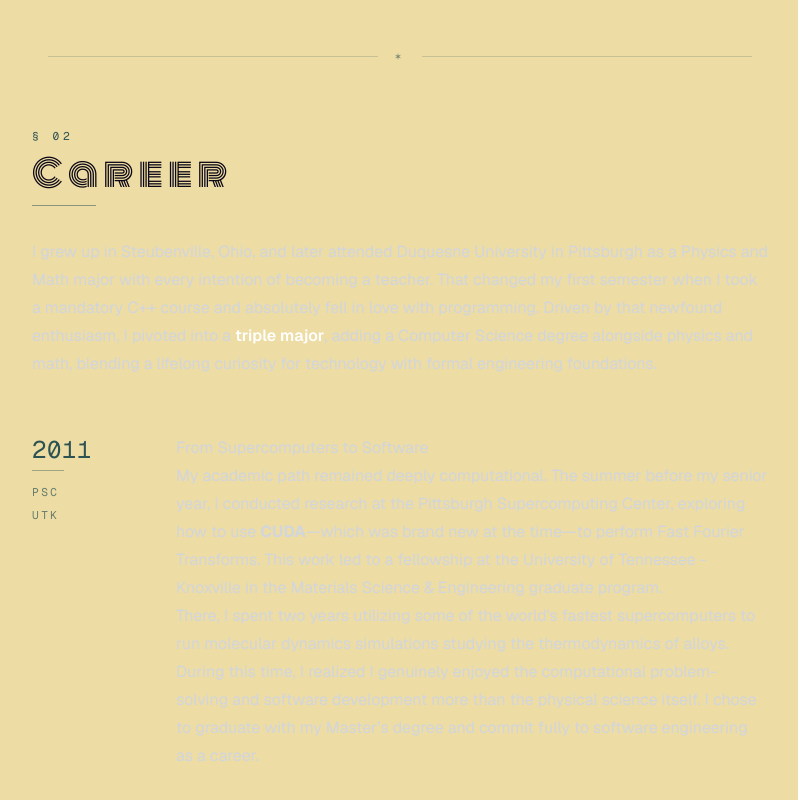
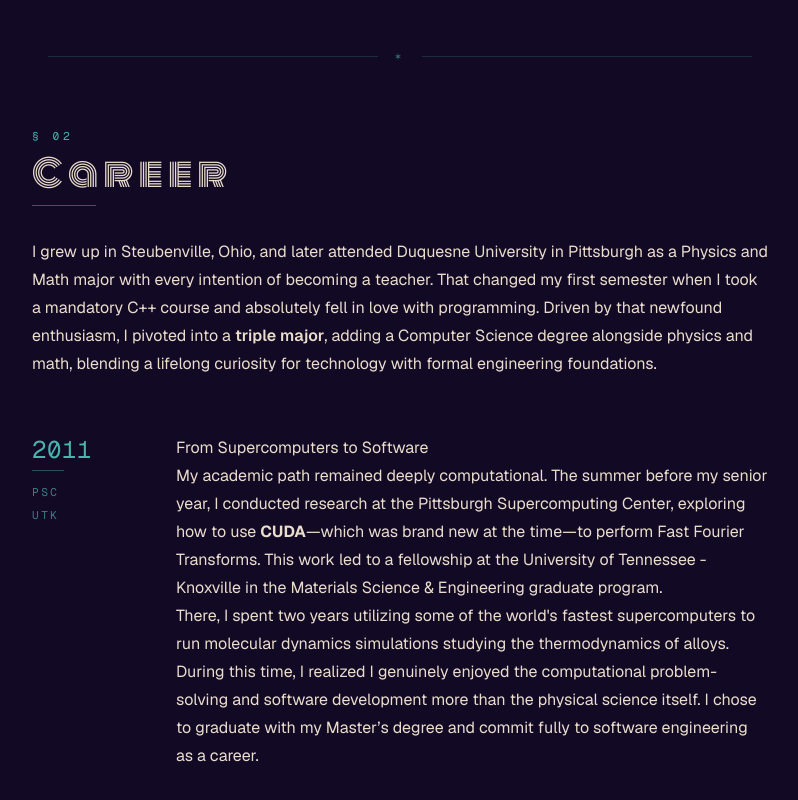
Before and after one commit to aarrico/portfolio, a Next.js app: page /about in a window 1280 px wide. Shown: the part 1640-2440 px from the top of the page, without its empty margins (240-1038 px from the left). Built offline with nearby package versions, Linux system fonts and the light colour scheme.

Commit message:
hotfix: force dark theme until light is redone

```diff
--- a/app/(with-nav)/about/page.tsx
+++ b/app/(with-nav)/about/page.tsx
@@ -81,7 +81,7 @@ export default async function AboutPage() {
             id="inspiration-heading"
             title="Inspiration"
           />
-          <div className="prose prose-invert max-w-none">
+          <div className="prose prose-theme max-w-none">
             <InspirationBody />
           </div>
         </section>
@@ -94,7 +94,7 @@ export default async function AboutPage() {
           className="scroll-mt-24"
         >
           <SectionHeading number="02" id="career-heading" title="Career" />
-          <div className="prose prose-invert max-w-none">
+          <div className="prose prose-theme max-w-none">
             <CareerBody />
           </div>
         </section>
@@ -111,7 +111,7 @@ export default async function AboutPage() {
             id="interests-heading"
             title="Interests"
           />
-          <div className="prose prose-invert max-w-none">
+          <div className="prose prose-theme max-w-none">
             <InterestsBody />
           </div>
         </section>
--- a/app/(with-nav)/projects/[slug]/page.tsx
+++ b/app/(with-nav)/projects/[slug]/page.tsx
@@ -46,7 +46,7 @@ export default async function ProjectDetailPage({ params }: RouteParams) {
             </li>
           ))}
         </ul>
-        <div className="prose prose-invert mt-8 max-w-none">
+        <div className="prose prose-theme mt-8 max-w-none">
           <Body />
         </div>
         <div className="mt-8 flex gap-4 text-sm">
--- a/app/globals.css
+++ b/app/globals.css
@@ -14,10 +14,30 @@
   content: none;
 }
 
+.prose-theme {
+  --tw-prose-body: var(--fg);
+  --tw-prose-headings: var(--fg);
+  --tw-prose-lead: color-mix(in oklab, var(--fg) 85%, transparent);
+  --tw-prose-links: var(--accent);
+  --tw-prose-bold: var(--fg);
+  --tw-prose-counters: color-mix(in oklab, var(--fg) 70%, transparent);
+  --tw-prose-bullets: color-mix(in oklab, var(--fg) 65%, transparent);
+  --tw-prose-hr: color-mix(in oklab, var(--fg) 30%, transparent);
+  --tw-prose-quotes: var(--fg);
+  --tw-prose-quote-borders: color-mix(in oklab, var(--fg) 35%, transparent);
+  --tw-prose-captions: color-mix(in oklab, var(--fg) 70%, transparent);
+  --tw-prose-code: var(--fg);
+  --tw-prose-pre-code: var(--fg);
+  --tw-prose-pre-bg: color-mix(in oklab, var(--fg) 10%, transparent);
+  --tw-prose-th-borders: color-mix(in oklab, var(--fg) 35%, transparent);
+  --tw-prose-td-borders: color-mix(in oklab, var(--fg) 25%, transparent);
+  color: var(--fg);
+}
+
 @theme {
-  --font-sans: var(--font-sans);
-  --font-mono: var(--font-mono);
-  --font-display: var(--font-display);
+  --font-sans: var(--font-geist-sans);
+  --font-mono: var(--font-geist-mono);
+  --font-display: var(--font-monoton);
 
   /* Deeply saturated, moody 80s film stock tones */
   --color-magenta: #8e2e44; /* Deep wine-rose */
@@ -33,32 +53,32 @@
   --color-teal: #2c5252; /* Dim coastal marine shadow */
 }
 
-:root {
-  /* Malibu Dawn / Soft Day Mode */
-  --bg: #eddca4;
-  --fg: #0a0614;
-  --accent: #2c5252;
-  --gradient-stop-1: #1c233a;
-  --gradient-stop-2: #4e2259;
-  --gradient-stop-3: #c0807c;
-  --gradient-stop-4: #e6a773;
-  --gradient-stop-5: #eddca4;
-  --sun-stop-1: #e6a773;
-  --sun-stop-2: #eddca4;
+:root[data-theme="dark"] {
+  /* LA Sunset / Cinematic Night Mode */
+  --bg: #120a24;
+  --fg: #eaddcd;
+  --accent: var(--color-accent);
+  --gradient-stop-1: #0a0614;
+  --gradient-stop-2: var(--color-magenta);
+  --gradient-stop-3: var(--color-rose);
+  --gradient-stop-4: var(--color-orange);
+  --gradient-stop-5: var(--color-ember);
+  --sun-stop-1: var(--color-ember);
+  --sun-stop-2: var(--color-orange);
 }
 
-:root[data-theme="dark"] {
-  /* LA Sunset / Cinematic Night Mode */
-  --bg: #0a0614; /* Near-black deep ink violet sky */
-  --fg: #eaddcd; /* Soft, low-contrast off-white text */
-  --accent: #49b3ad; /* Muted glowing cyan */
-  --gradient-stop-1: #0a0614;
-  --gradient-stop-2: #8e2e44;
-  --gradient-stop-3: #c66461;
-  --gradient-stop-4: #e0532b;
-  --gradient-stop-5: #f09e38;
-  --sun-stop-1: #f09e38; /* Top of the sun (Mellow Amber) */
-  --sun-stop-2: #e0532b; /* Bottom of the sun (Deep Twilight Orange) */
+:root[data-theme="light"] {
+  /* Malibu Dawn / Soft Day Mode */
+  --bg: var(--color-gold);
+  --fg: #0a0614;
+  --accent: var(--color-teal);
+  --gradient-stop-1: var(--color-blue);
+  --gradient-stop-2: var(--color-purple);
+  --gradient-stop-3: #c0807c;
+  --gradient-stop-4: var(--color-peach);
+  --gradient-stop-5: var(--color-gold);
+  --sun-stop-1: var(--color-peach);
+  --sun-stop-2: var(--color-gold);
 }
 
 html {
--- a/app/layout.tsx
+++ b/app/layout.tsx
@@ -46,8 +46,8 @@ export default function RootLayout({
       <body className="min-h-dvh flex flex-col">
         <ThemeProvider
           attribute="data-theme"
-          defaultTheme="system"
-          enableSystem
+          forcedTheme="dark"
+          enableSystem={false}
           disableTransitionOnChange={false}
         >
           {children}
--- a/components/about/Era.tsx
+++ b/components/about/Era.tsx
@@ -30,7 +30,7 @@ export function Era({ year, labels, children }: EraProps) {
             ))}
           </ul>
         </aside>
-        <div className="prose prose-invert max-w-none">{children}</div>
+        <div className="prose prose-theme max-w-none">{children}</div>
       </div>
     </div>
   );
--- a/components/about/InterestCard.tsx
+++ b/components/about/InterestCard.tsx
@@ -46,7 +46,7 @@ export function InterestCard({
       <h4 className="mt-4 font-mono text-xs uppercase tracking-[0.22em] text-[color:var(--accent)]">
         {title}
       </h4>
-      <div className="prose prose-invert mt-2 max-w-none text-[0.95rem] leading-relaxed">
+      <div className="prose prose-theme mt-2 max-w-none text-[0.95rem] leading-relaxed">
         {children}
       </div>
     </article>
--- a/lib/fonts.ts
+++ b/lib/fonts.ts
@@ -1,19 +1,19 @@
 import { Geist, Geist_Mono, Monoton } from "next/font/google";
 
 export const geistSans = Geist({
-  variable: "--font-sans",
+  variable: "--font-geist-sans",
   subsets: ["latin"],
   display: "swap",
 });
 
 export const geistMono = Geist_Mono({
-  variable: "--font-mono",
+  variable: "--font-geist-mono",
   subsets: ["latin"],
   display: "swap",
 });
 
 export const monoton = Monoton({
-  variable: "--font-display",
+  variable: "--font-monoton",
   weight: "400",
   subsets: ["latin"],
   display: "swap",
```
